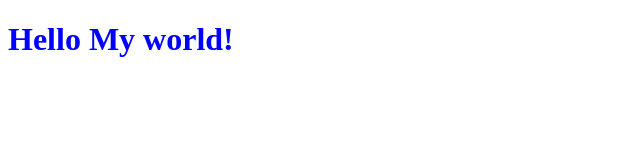
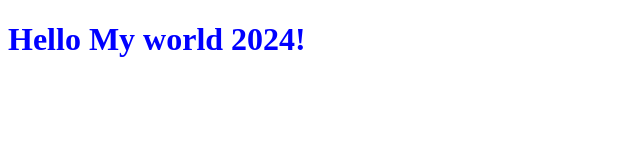
Before and after one commit to g0drick23/opencl, a plain HTML site: page index.html in a window 1280 px wide. Shown: the whole page, without its empty margins (0-640 px from the left). Drawn offline with Linux system fonts and the light colour scheme.

Commit message:
Update index.html

```diff
--- a/index.html
+++ b/index.html
@@ -5,6 +5,6 @@
 	<link rel="stylesheet" type="text/css" href="styles.css">
 </head>
 <body>
-	<h1>Hello My world!</h1>
+	<h1>Hello My world 2024!</h1>
 </body>
 </html>
```
